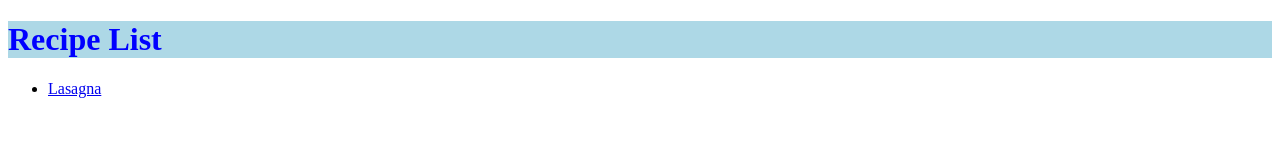
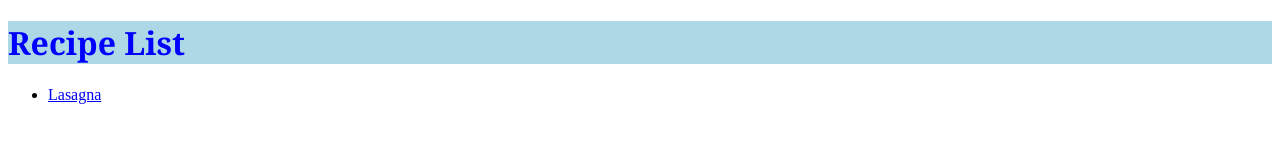
Before and after one commit to tjreagan/odin-recipes, a plain HTML site: page index.html in a window 1280 px wide. Drawn offline with Linux system fonts and the light colour scheme.

Commit message:
Add fontfamily attribute to header rule in styles

```diff
--- a/styles.css
+++ b/styles.css
@@ -6,4 +6,5 @@ img {
 .header {
     color: blue;
     background-color: lightblue;
+    font-family:Cambria, Cochin, Georgia, Times, 'Times New Roman', serif
 }
```
